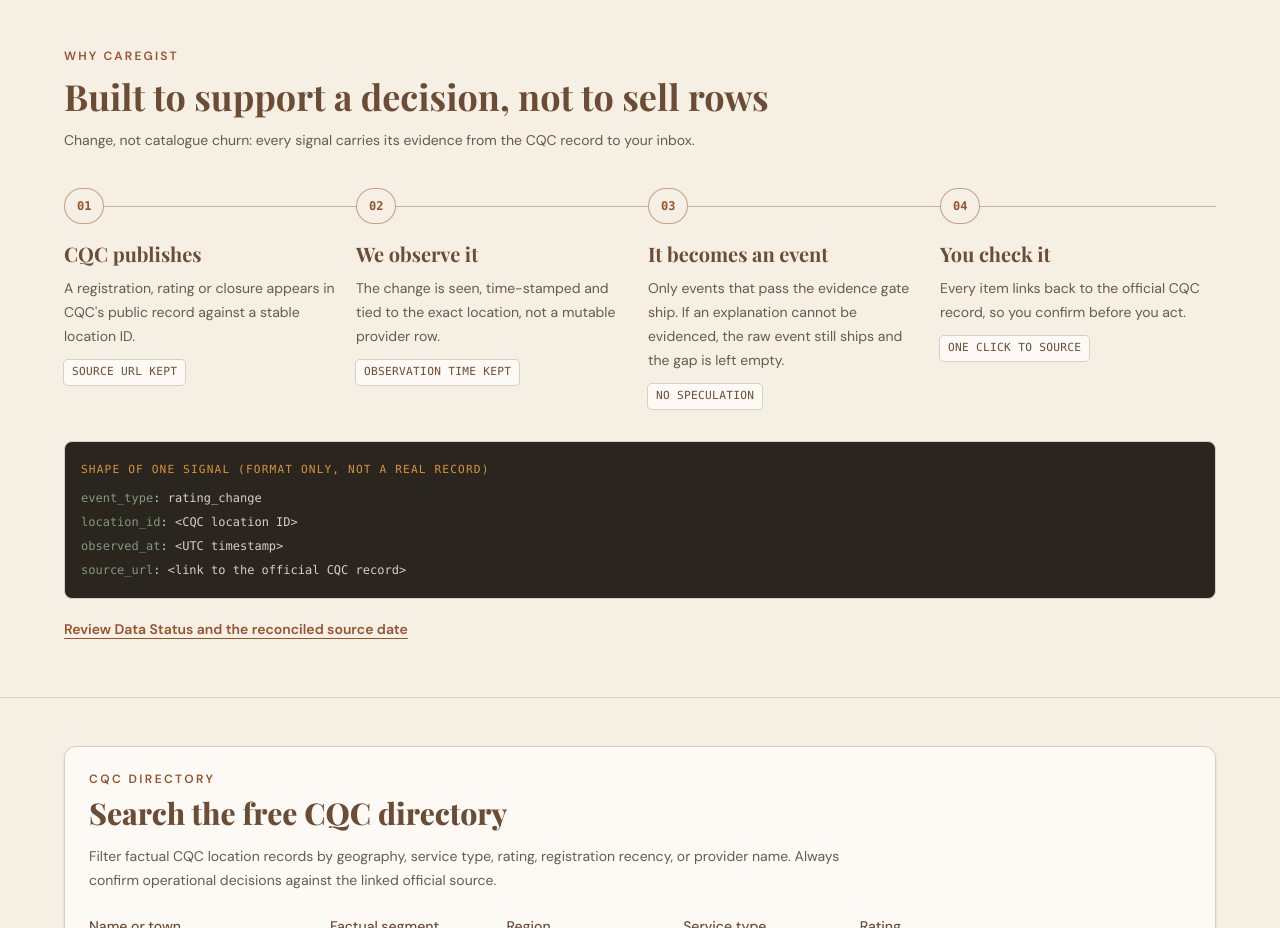
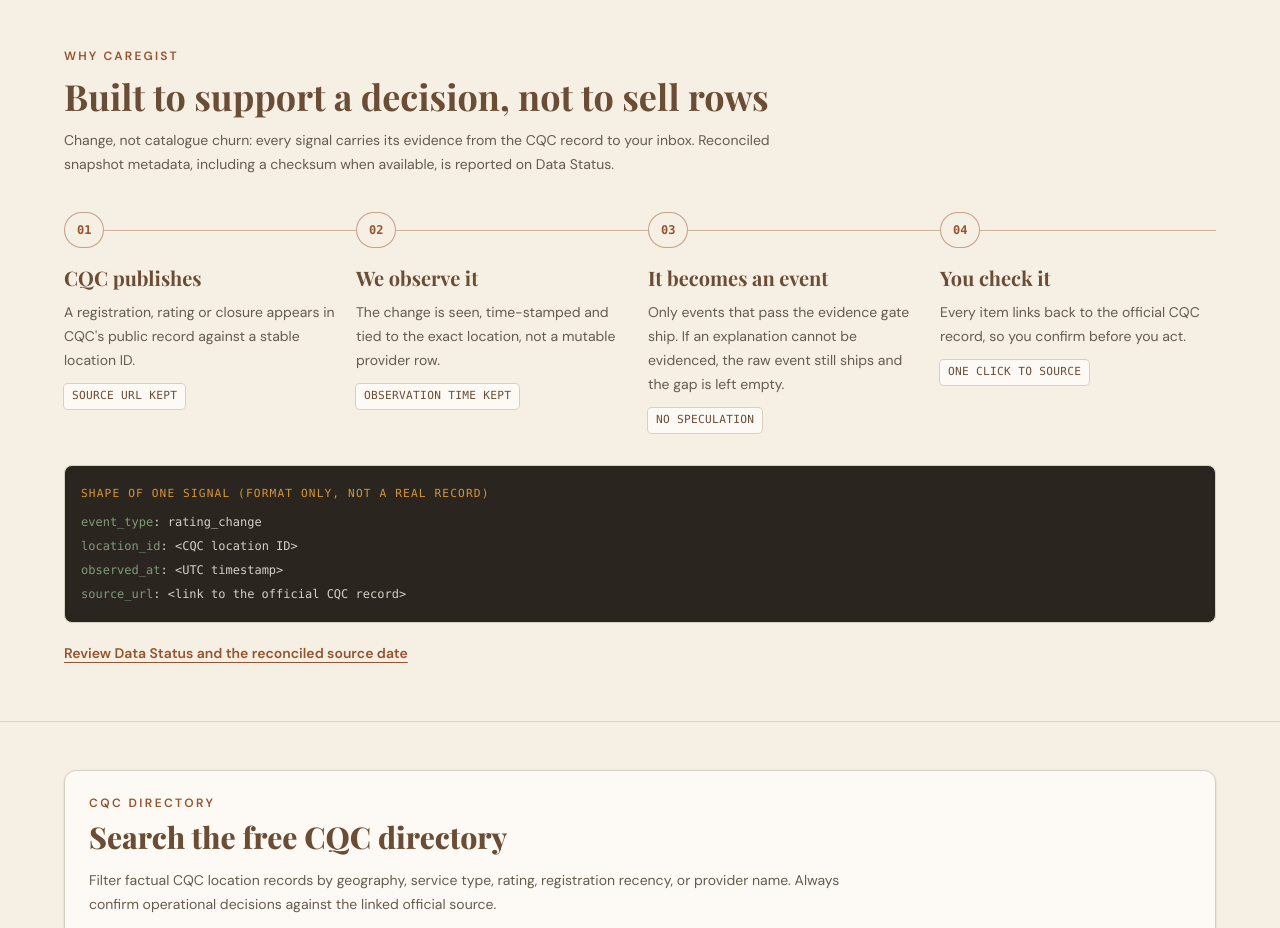
Before and after one commit to sapopo93/caregist, a Next.js app in the folder frontend/: page / in a window 1280 px wide. Shown: the part 940-1868 px from the top of the page. Built offline with nearby package versions, Linux system fonts and the light colour scheme; no server answers; the database is empty.

Commit message:
Homepage: restore the 'checksum when available' wording that a page contract pins
Co-Authored-By: Claude Sonnet 5.5 <noreply@anthropic.com>

```diff
--- a/frontend/app/page.tsx
+++ b/frontend/app/page.tsx
@@ -125,7 +125,7 @@ export default async function HomePage() {
               Built to support a decision, not to sell rows
             </h2>
             <p className="mt-3 text-sm leading-6 text-dusk">
-              Change, not catalogue churn: every signal carries its evidence from the CQC record to your inbox.
+              Change, not catalogue churn: every signal carries its evidence from the CQC record to your inbox. Reconciled snapshot metadata, including a checksum when available, is reported on Data Status.
             </p>
           </div>
           <EvidenceTrail />
```
